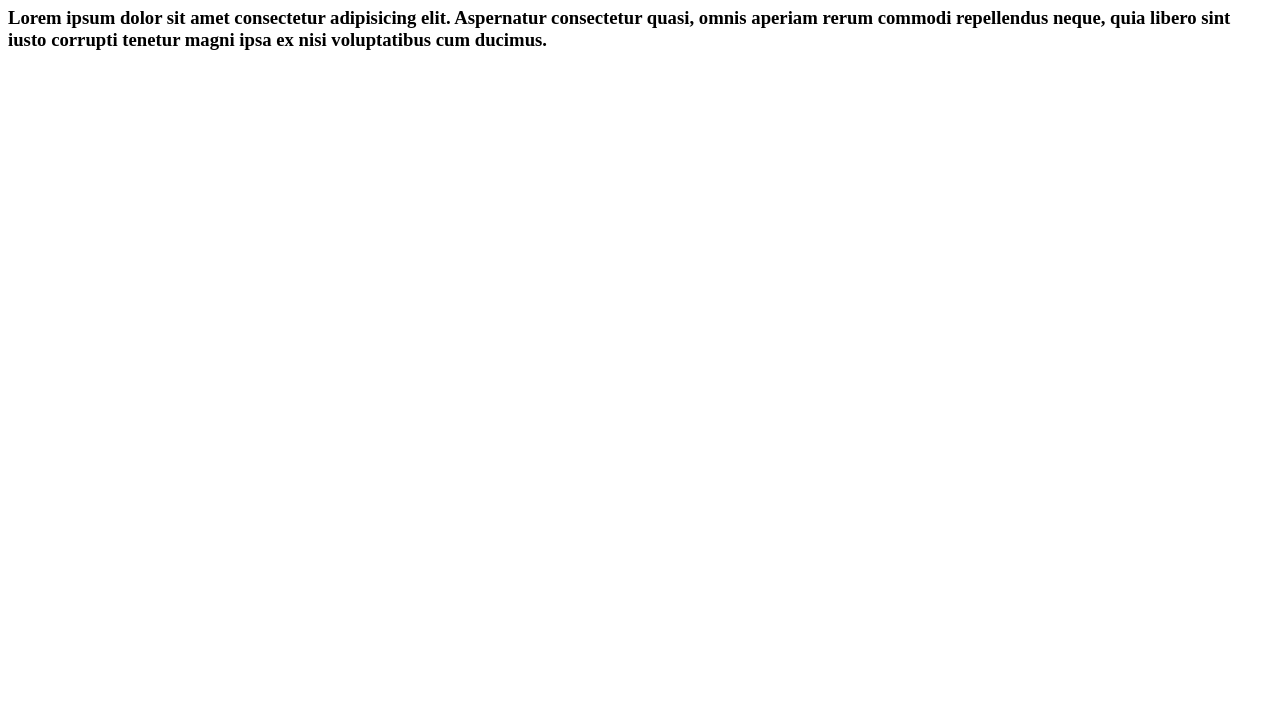
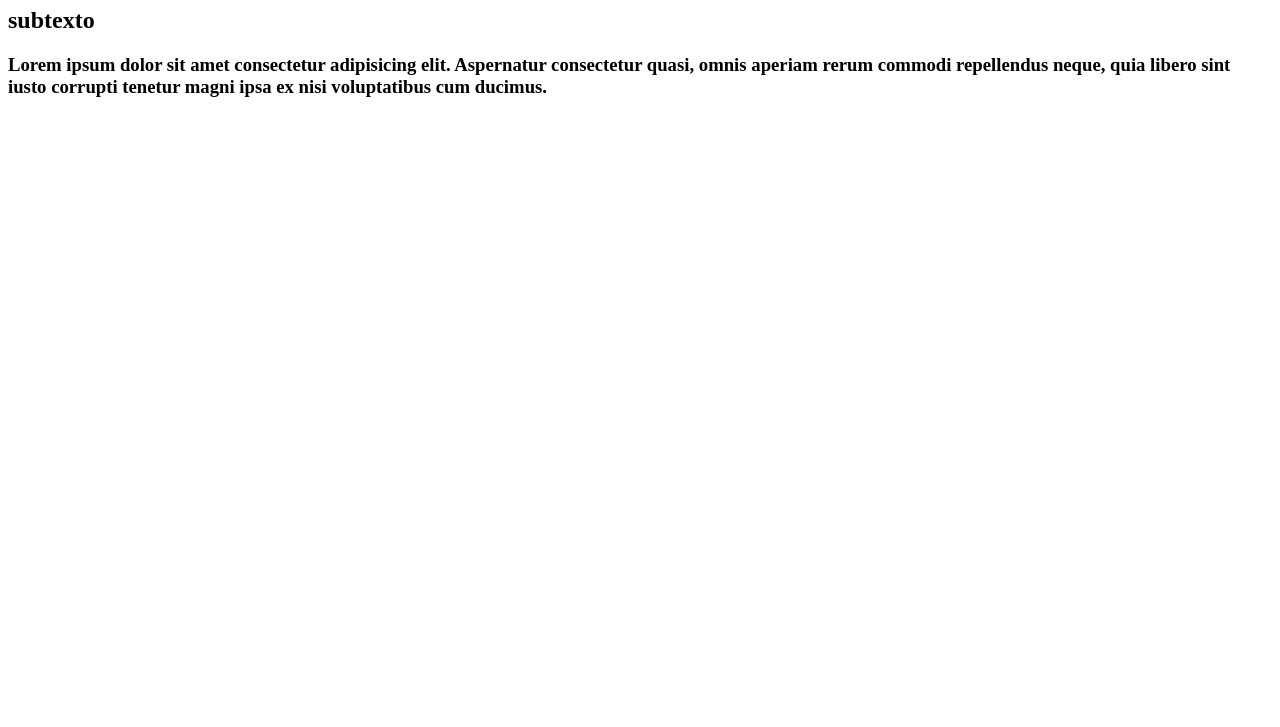
Before and after one commit to fernanda2533/curso-git, a plain HTML site: page index.html in a window 1280 px wide. Shown: the part 73-800 px from the top of the page. Drawn offline with Linux system fonts and the light colour scheme.

Commit message:
13° commit - [DEV 1] corrigindo...

```diff
--- a/index.html
+++ b/index.html
@@ -3,11 +3,12 @@
 <head>
     <meta charset="UTF-8">
     <meta name="viewport" content="width=device-width, initial-scale=1.0">
-    <title>Document</title>
+    <title>Corrigido</title>
 </head>
 <body>
     <h1>Hello howrld
     </h1>
+    <h2>subtexto</h2>
     <h3> Lorem ipsum dolor sit amet consectetur adipisicing elit. Aspernatur consectetur quasi, omnis aperiam rerum commodi repellendus neque, quia libero sint iusto corrupti tenetur magni ipsa ex nisi voluptatibus cum ducimus.
     </h3>
 </body>
```
